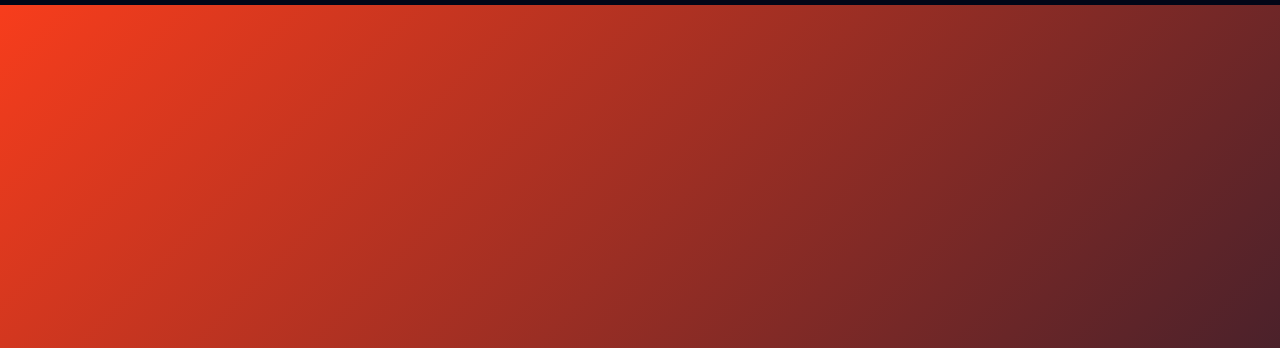
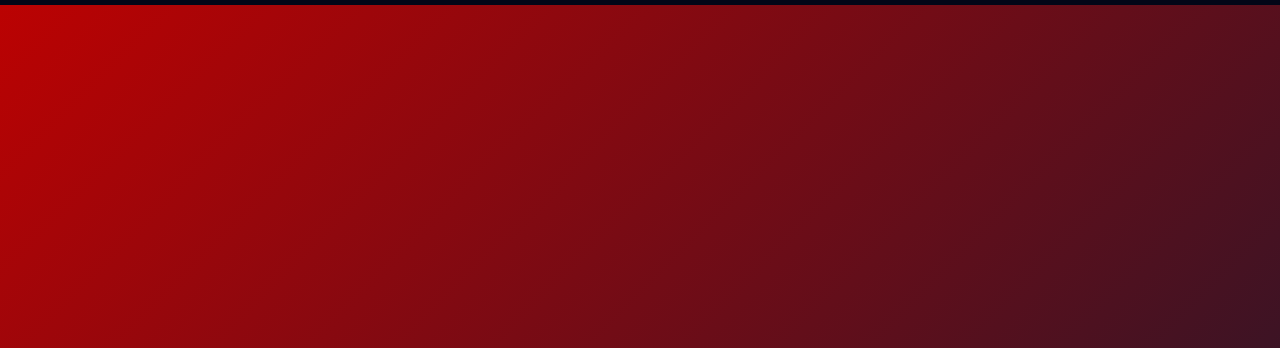
Before and after one commit to vishwajith-2007/portfolio-project, a website: page index.html in a window 1280 px wide. Shown: the part 72-420 px from the top of the page. Drawn offline with Linux system fonts and the light colour scheme.

Commit message:
update color

```diff
--- a/style.css
+++ b/style.css
@@ -65,7 +65,7 @@ justify-content:center;
 
 align-items:center;
 
-background: linear-gradient(135deg,#f73d1c,#96358c0d);
+background: linear-gradient(135deg,#bb0202,#96358c0d);
 
 text-align:center;
 
```
